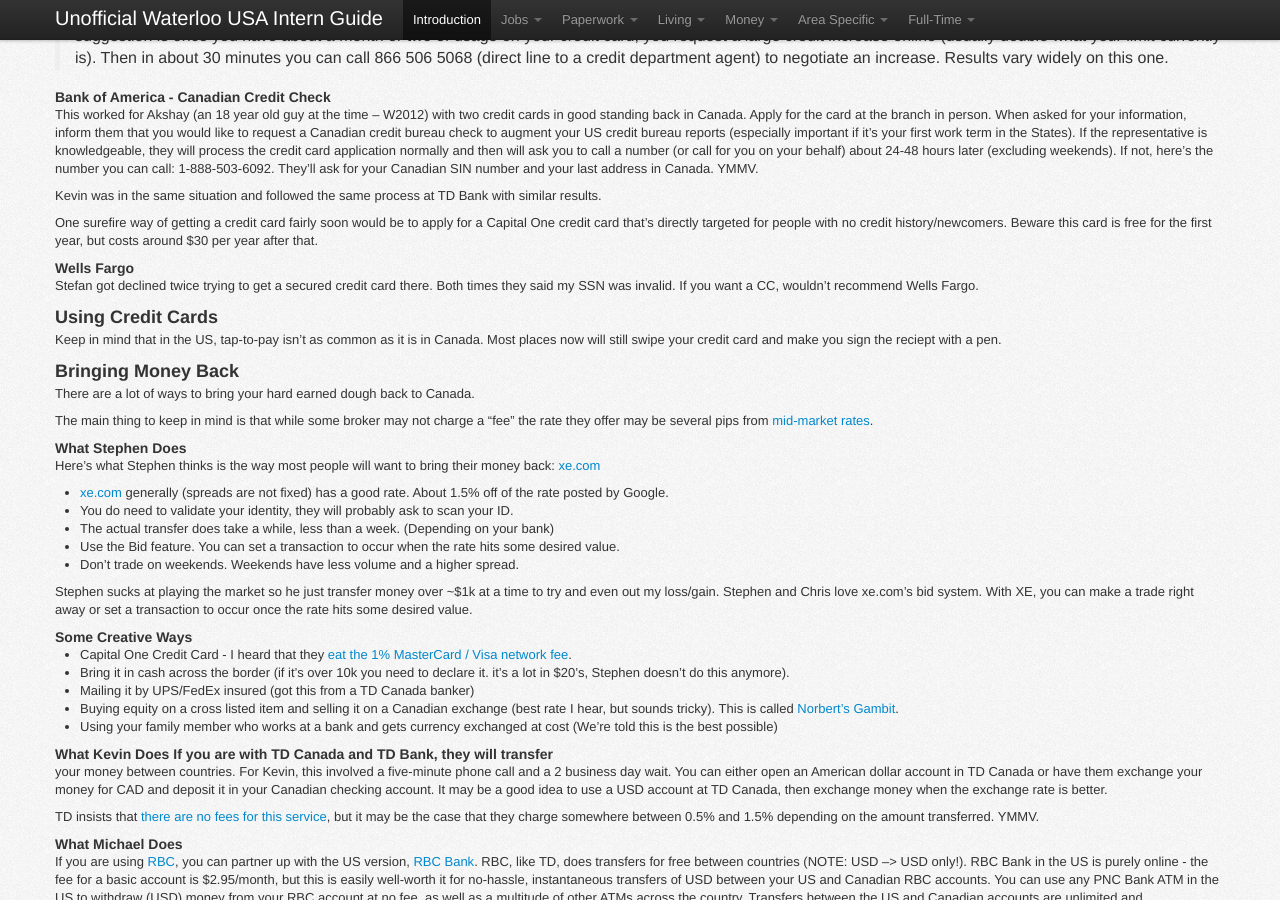
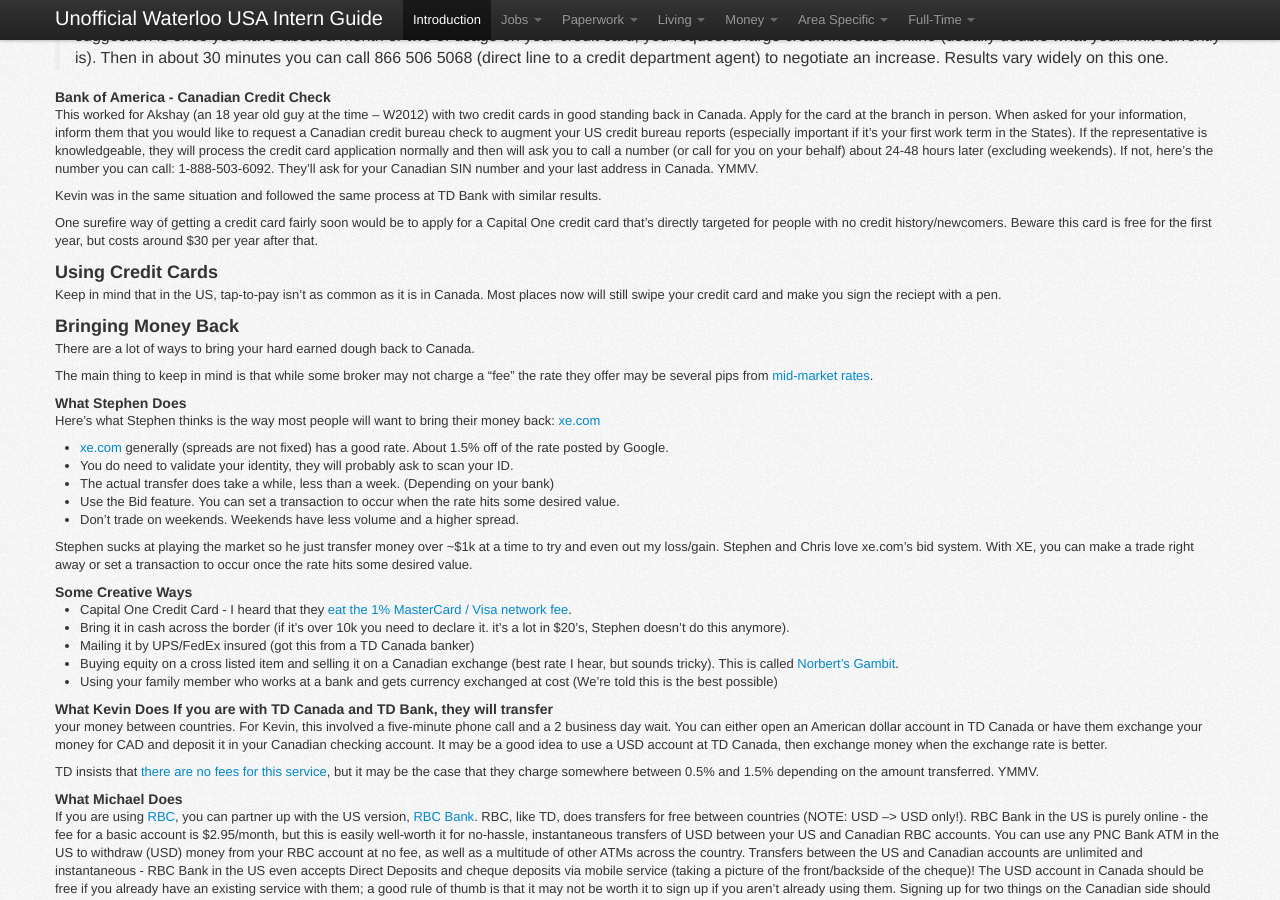
Before and after one commit to sholiday/Unofficial-Waterloo-USA-Intern-Guide, a Jekyll site: the page built from index.markdown, in a window 1280 px wide and 900 px high, scrolled down 7089 px. Built offline with Jekyll 4.4.1, drawn with Linux system fonts in a browser that asks for light colours; nearby versions of some CDN libraries.

Commit message:
Update index.markdown

```diff
--- a/index.markdown
+++ b/index.markdown
@@ -620,11 +620,6 @@ One surefire way of getting a credit card fairly soon would be to apply for a
 Capital One credit card that's directly targeted for people with no credit
 history/newcomers. Beware this card is free for the first year, but costs around
 $30 per year after that.
-
-#### Wells Fargo
-
-Stefan got declined twice trying to get a secured credit card there. Both times they
-said my SSN was invalid. If you want a CC, wouldn't recommend Wells Fargo.
 
 <section id="Money-Use" />
 ### Using Credit Cards
```
